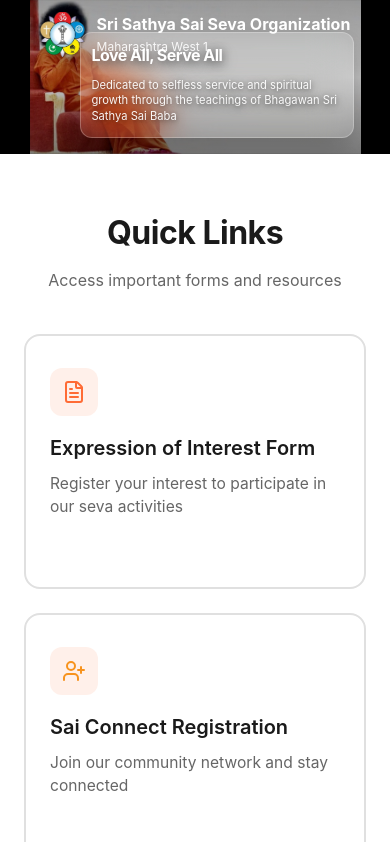
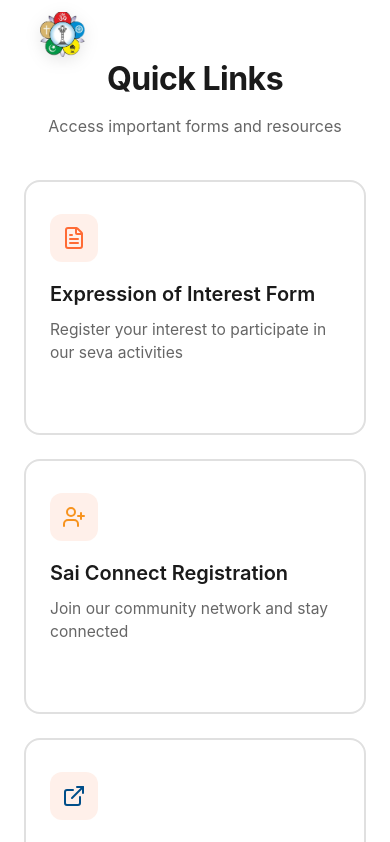
Before and after one commit to aman0-007/stemp4, a React (Vite) app: page / in a window 390 px wide. Shown: the top 842 px of the page. Built offline with nearby package versions, Linux system fonts and the light colour scheme.

Commit message:
first commit

```diff
--- a/src/components/Hero.css
+++ b/src/components/Hero.css
@@ -109,34 +109,28 @@
   .hero {
     min-height: auto;
     height: auto;
-    padding: 32px 0 16px;
+    padding: 0;
     justify-content: flex-start;
     align-items: flex-start;
-    background-attachment: scroll;
-    background-size: contain;
-    background-position: center top;
-    background-repeat: no-repeat;
-    background-color: #000;
+    background: none;
   }
 
   .hero::before {
     background: linear-gradient(180deg, rgba(0, 0, 0, 0.4) 0%, rgba(0, 0, 0, 0.2) 50%, rgba(0, 0, 0, 0.5) 100%);
   }
 
-  .hero {
-    background-image: url('../assets/hero.jpg');
-    background-size: contain;
-  }
-
   .hero-image {
-    display: none;
+    display: block;
     width: 100%;
     height: auto;
   }
 
   .hero-content {
-    margin-left: auto;
-    margin-right: 12px;
+    position: absolute;
+    top: 12px;
+    right: 12px;
+    left: auto;
+    margin: 0;
     max-width: none;
     width: 80%;
     align-items: flex-start;
```
